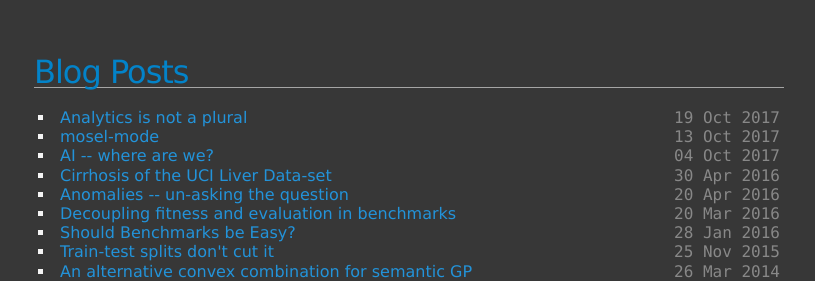
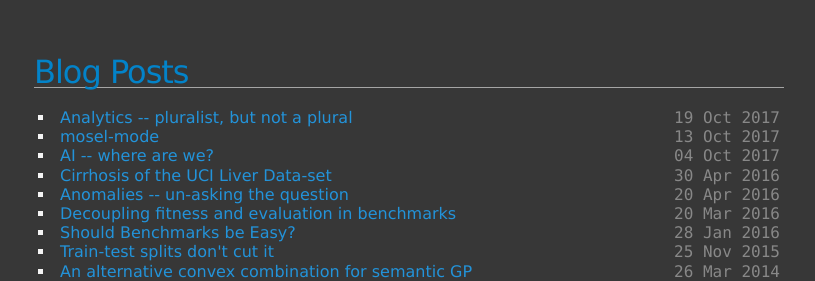
Before and after one commit to jmmcd/jmmcd.github.com, a Jekyll site: the page built from index.md, in a window 1280 px wide. Shown: the part 280-561 px from the top of the page, without its empty margins (231-1046 px from the left). Built offline with Jekyll 4.4.1, drawn with Linux system fonts in a browser that asks for light colours.

Commit message:
Publishing.

```diff
--- a/_posts/2017-10-19-analytics-is-not-a-plural.md
+++ b/_posts/2017-10-19-analytics-pluralist-but-not-a-plural.md
@@ -1,10 +1,10 @@
 ---
 layout: post
-title: Analytics is not a plural
+title: Analytics -- pluralist, but not a plural
 tags: analytics
 ---
 
-Analytics: pluralist, but not a plural
+Analytics -- pluralist, but not a plural
 ========
 
 (Some nit-picking on terminology.)
```
